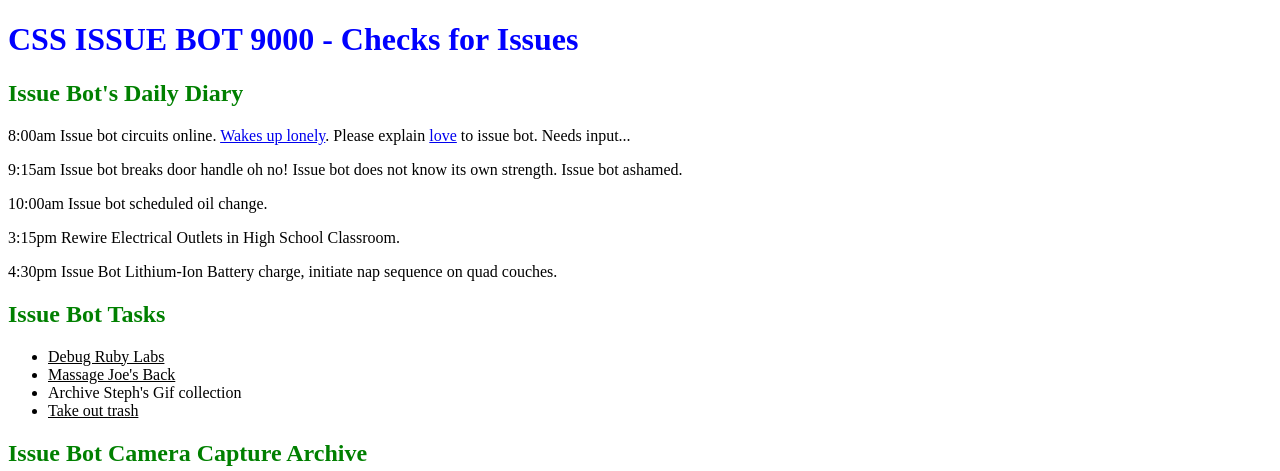
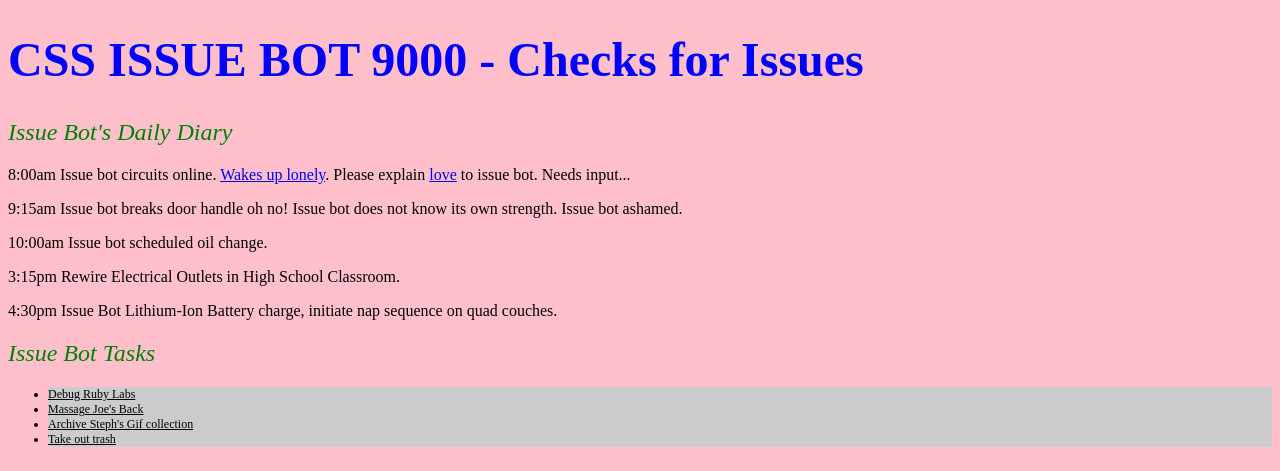
Before and after one commit to learn-co-curriculum/phase-0-css-issue-bot-9000, a website: page index.html in a window 1280 px wide. Shown: the top 471 px of the page. Drawn offline with Linux system fonts and the light colour scheme.

Commit message:
commit tree b32a21e80e53b107dd9fc80e17e8f424d4804711

```diff
--- a/css/style.css
+++ b/css/style.css
@@ -1,23 +1,23 @@
 body {
-  background pink;
+  background: pink;
 }
 
 h1 {
   color: blue;
-  fontsize: 3em;
+  font-size: 3em;
 }
 
 h2 {
   color: green;
-  font-weight: normal
+  font-weight: normal;
   font-style: italic;
 }
 
 .completed {
-  font-family: 12px;
+  font-size: 12px;
 }
 
 #tasks .completed {
-  backgound: #ccc;
+  background: #ccc;
   text-decoration: underline;
 }
--- a/index.html
+++ b/index.html
@@ -22,7 +22,7 @@
   <ul id="tasks">
     <li class="completed">Debug Ruby Labs</li>
     <li class="completed">Massage Joe's Back</li>
-    <li>Archive Steph's Gif collection</li>
+    <li class="completed">Archive Steph's Gif collection</li>
     <li class="completed">Take out trash</li>
   </ul>
 
```
